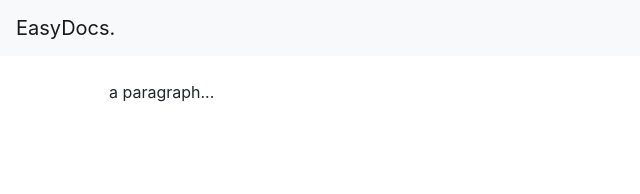
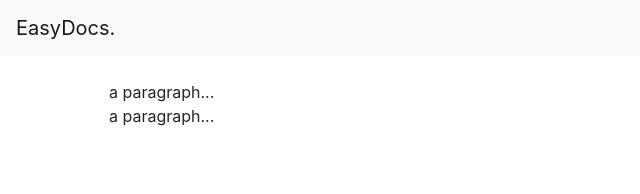
Before and after one commit to eniolajayi/easy-writer, a React (Create React App) app: page / in a window 1280 px wide. Shown: the top 194 px of the page, without its empty margins (0-640 px from the left). Built offline with nearby package versions, Linux system fonts and the light colour scheme.

Commit message:
add editor for testing purposes

```diff
--- a/src/App.js
+++ b/src/App.js
@@ -6,6 +6,8 @@ const App = () => {
   return (
     <Layout>
       <SyncingEditor />
+      {/* Test */}
+      <SyncingEditor />
     </Layout>
   );
 };
```
